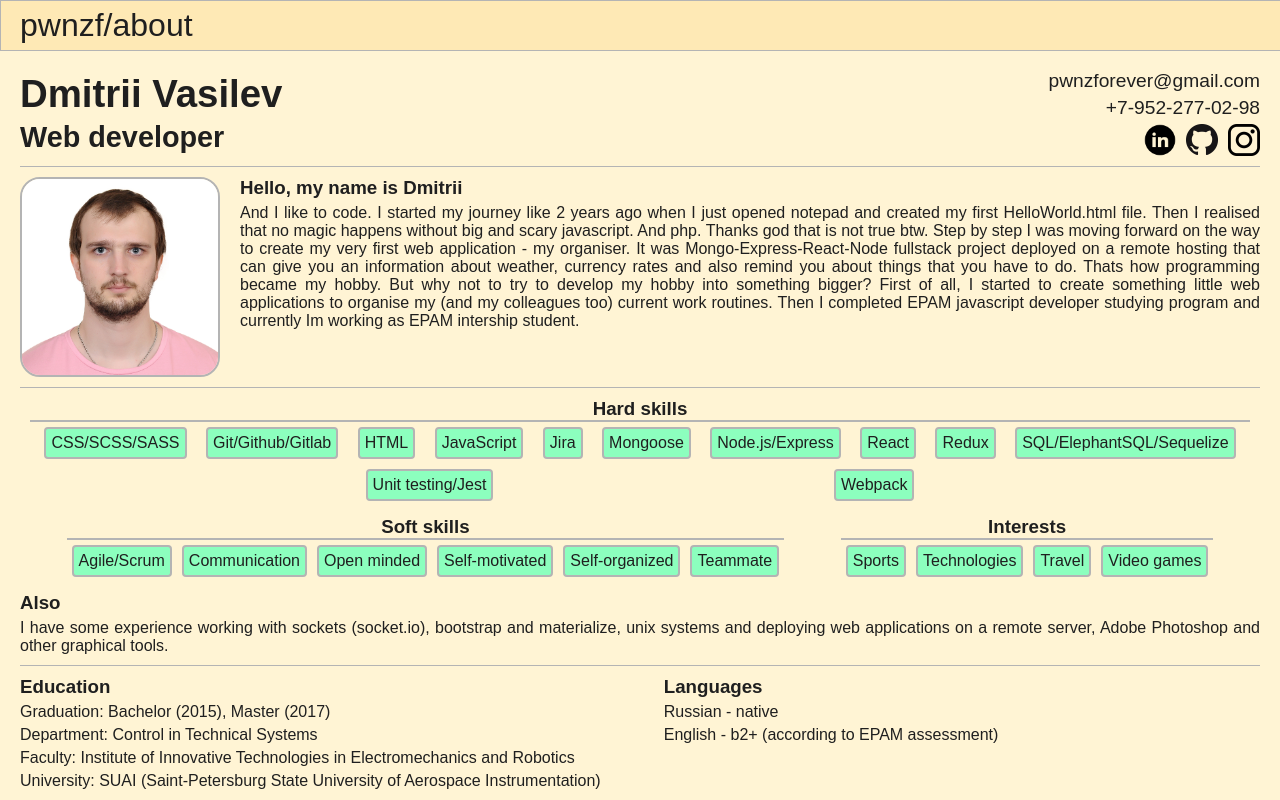
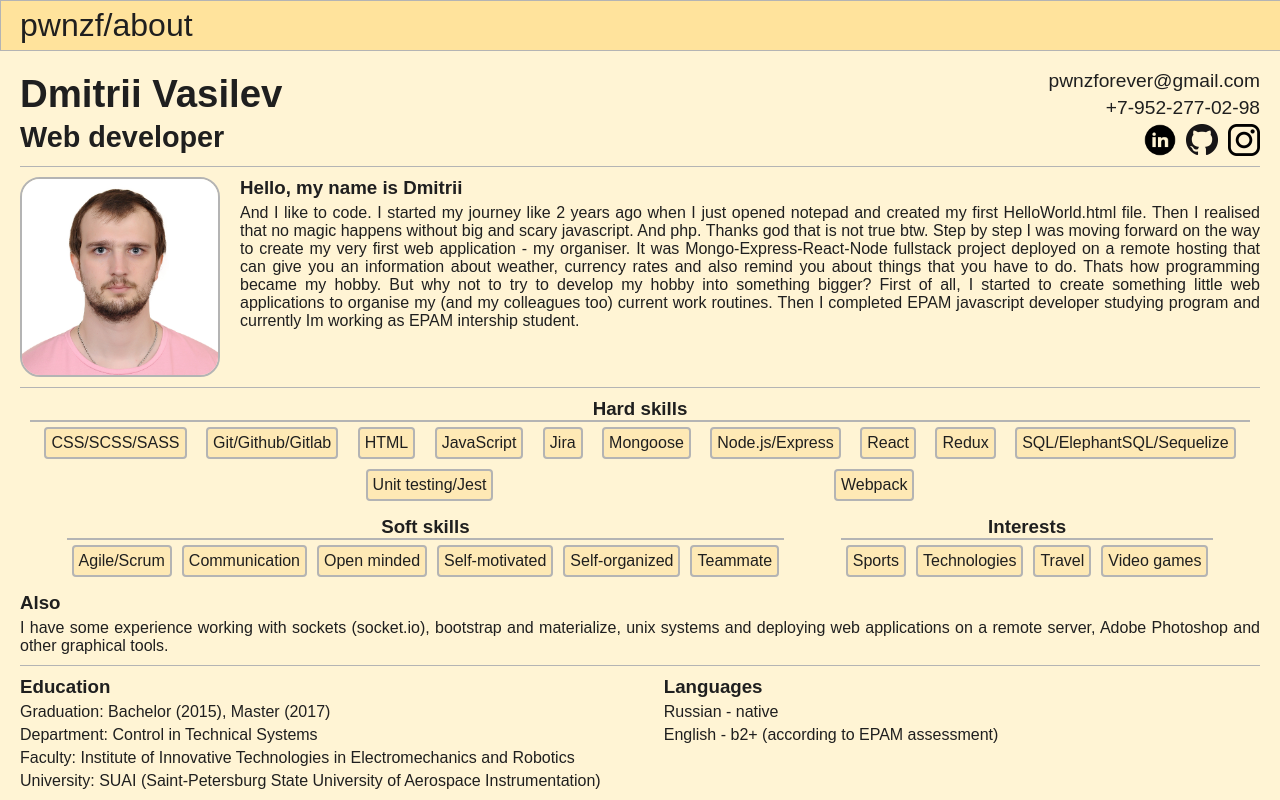
Before and after one commit to VasilevDO/about, a React app: page / in a window 1280 px wide. Shown: the top 800 px of the page. Built offline with nearby package versions, Linux system fonts and the light colour scheme.

Commit message:
buttons bg

```diff
--- a/src/consts.scss
+++ b/src/consts.scss
@@ -7,7 +7,7 @@ $main-bg-color: #fff4d4;
 
 //header
 $header-height:50px;
-$header-bg-color: #fde4a39c;
+$header-bg-color: #ffd9799c;
 // $header-bg-color: #fdebbf9c;
 
 //footer
@@ -40,7 +40,7 @@ $width-min: 320px;
 }
 
 //buttons
-$button-main-bg:rgb(140, 255, 190);
+$button-main-bg:#fde4a39c;
 
 //borders
 $border-radius-basic:4px;
```
Also changed, not shown: src/components/List/List.scss (+0 -37 lines), 6 other files (tests, documents, lock files or other folders).
